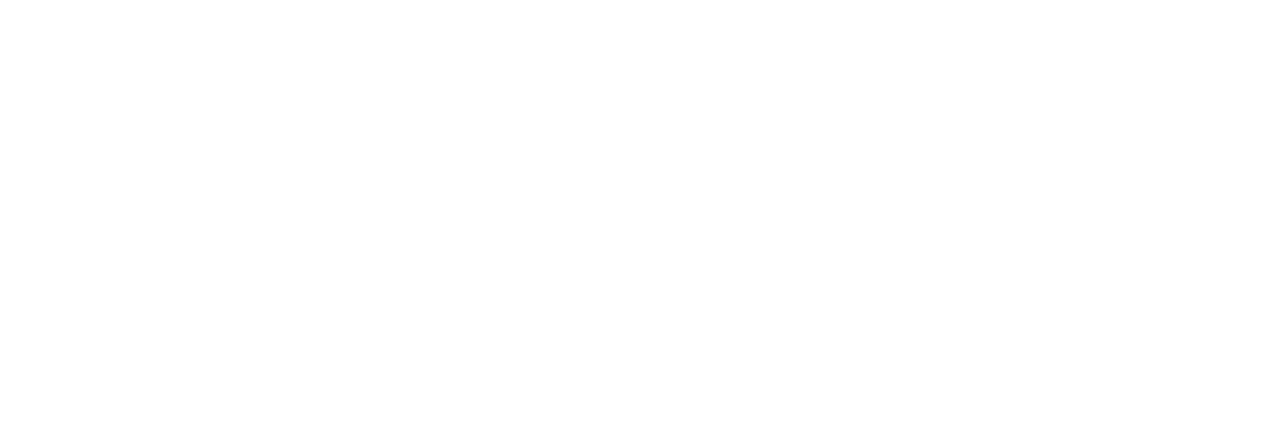
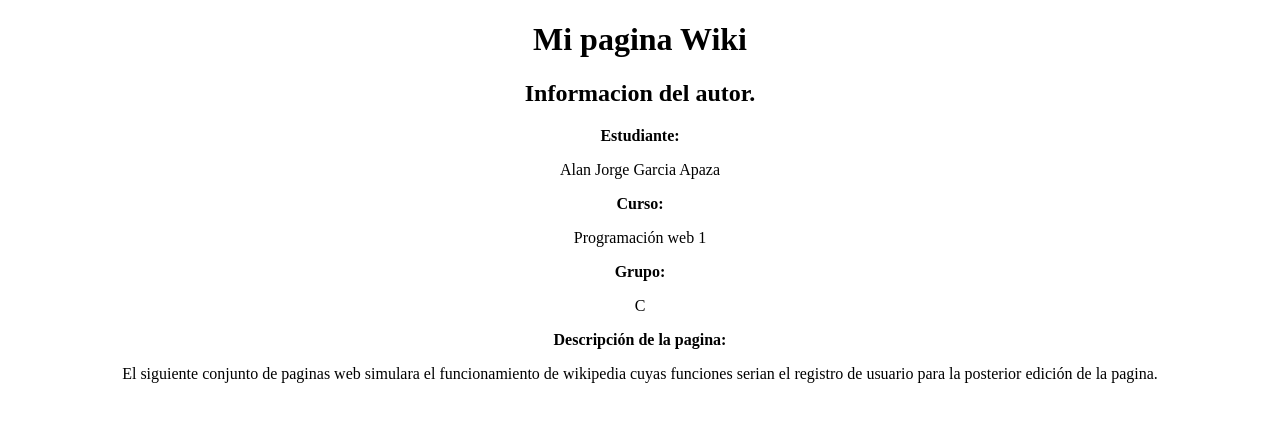
Before and after one commit to Farith77/Tarea-wiki, a plain HTML site: page index.html in a window 1280 px wide. Drawn offline with Linux system fonts and the light colour scheme.

Commit message:
completando la pagina de inicio

```diff
--- a/index.html
+++ b/index.html
@@ -5,6 +5,19 @@
 	<link rel="stylesheet" type="text/css" href="estilos.css"/>
 </head>
 <body>
-
+	<h1 align="center"> Mi pagina Wiki </h1>
+	<div align="center">
+		<h2> Informacion del autor. </h2>
+		<strong> Estudiante: </strong>
+		<p> Alan Jorge Garcia Apaza </p>
+		<strong> Curso: </strong>
+		<p> Programación web 1 </p>
+		<strong> Grupo: </strong>
+		<p> C </p>
+		<strong> Descripción de la pagina: </strong>
+		<p> El siguiente conjunto de paginas web simulara el funcionamiento
+			de wikipedia cuyas funciones serian el registro de usuario para la
+			posterior edición de la pagina.
+		</p>
 </body>
 </html>
```
